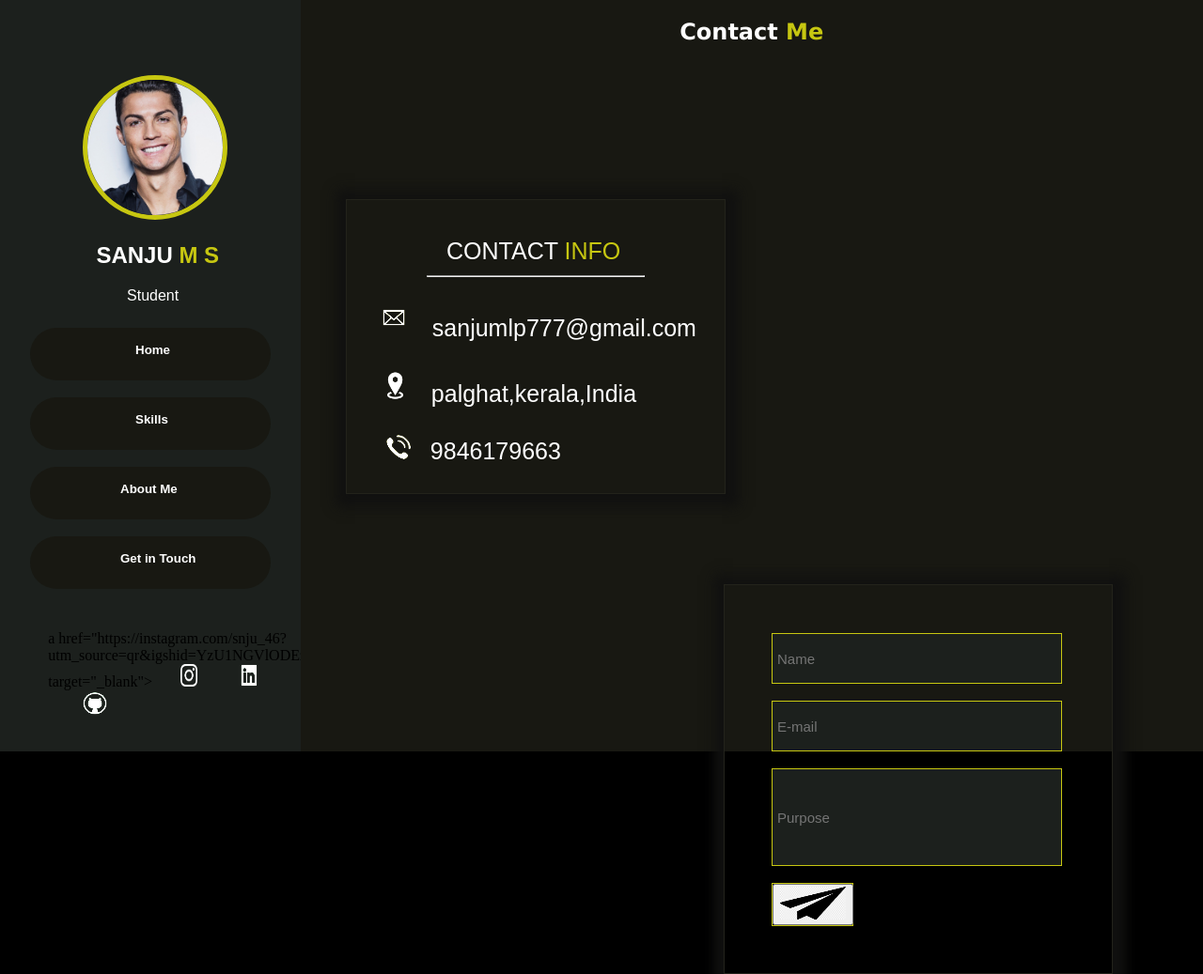
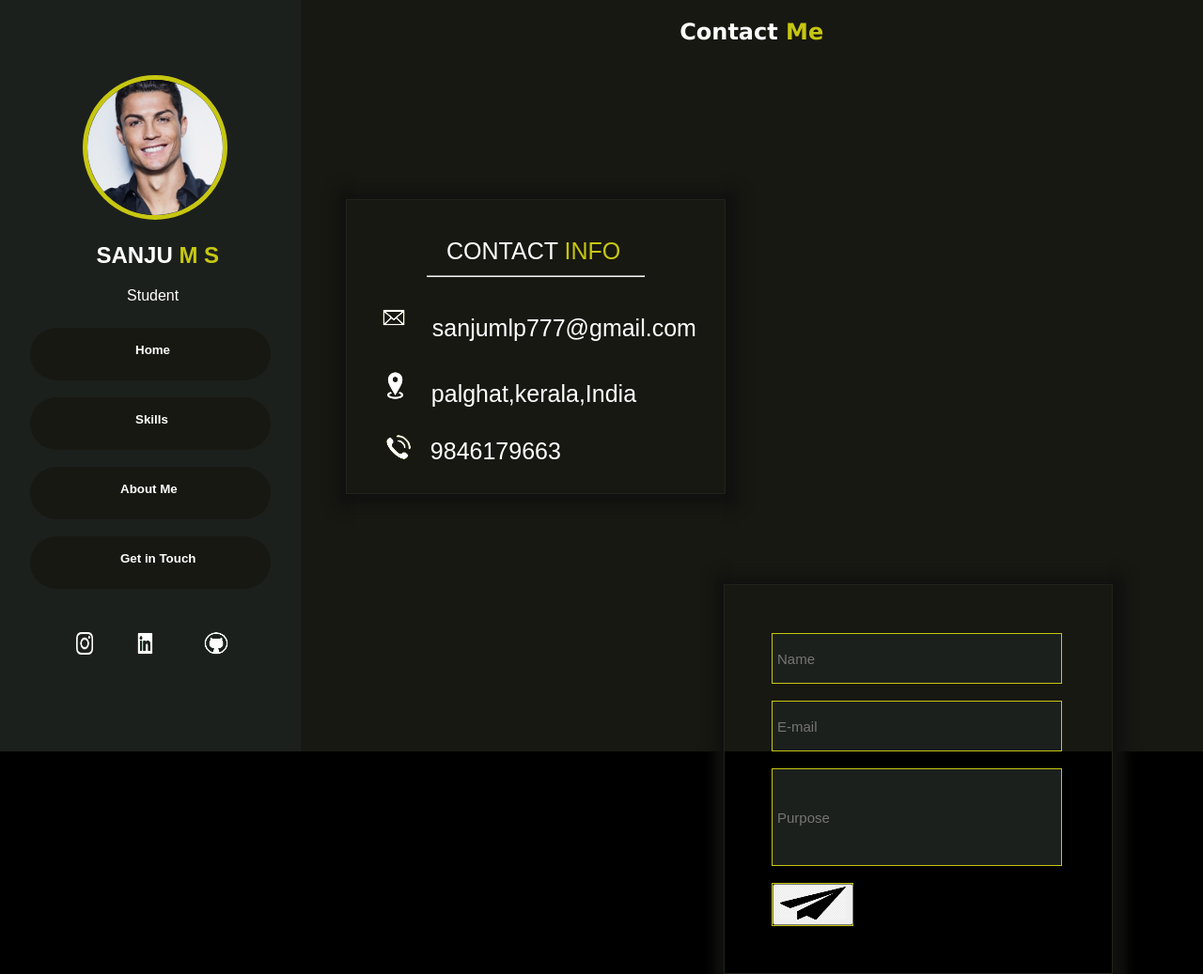
Before and after one commit to SanjuMs7/SanjuPortfolio, a plain HTML site: page contact.html in a window 1280 px wide. Shown: the whole page at 94% size. Drawn offline with Linux system fonts and the light colour scheme.

Commit message:
Update contact.html

```diff
--- a/contact.html
+++ b/contact.html
@@ -30,7 +30,7 @@
             <a href="contact.html"><button class="btns2" title="Contact me">Get in Touch</button></a>
             <br>
             <div class="icons-links">
-                a href="https://instagram.com/snju_46?utm_source=qr&igshid=YzU1NGVlODEzOA%3D%3D" target="_blank"><img class="icons" id="insta" src="images/icons/insta4.png" title="instagram"></a>
+                <a href="https://instagram.com/snju_46?utm_source=qr&igshid=YzU1NGVlODEzOA%3D%3D" target="_blank"><img class="icons" id="insta" src="images/icons/insta4.png" title="instagram"></a>
                 <a href="https://www.linkedin.com/in/sanju-m-s-a8106a258" target="_blank"><img class="icons" id="linkedin" src="images/icons/linkedin1.png" title="linkedin"></a>
                 <span id="githubid"><a href="https://github.com/SanjuMs7/first-git-tutorial" target="_blank"><img class="icons" id="github" src="images/icons/github-icon-6.jpg" title="github"></a></span>
 
```
